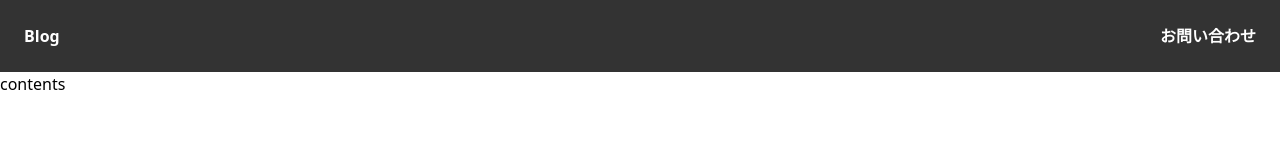
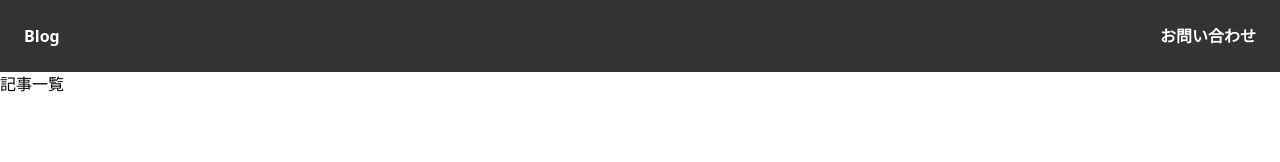
Before and after one commit to tamudadi/blog-app-next, a Next.js app: page / in a window 1280 px wide. Shown: the top 162 px of the page. Built offline with nearby package versions, Linux system fonts and the light colour scheme.

Commit message:
setup: ルーティング用の初期構成を作成（ディレクトリとpage.tsx追加）

```diff
--- /dev/null
+++ b/src/app/contact/page.tsx
@@ -0,0 +1,6 @@
+/* INFO: page.tsx は Next.js のルーティング対象になる特殊ファイル
+ページとして機能させるために default export の React コンポーネントが必須
+これがないと Next.js がページとして認識できずエラーになる */
+export default function page() {
+  return <div>お問い合わせ</div>;
+}
--- a/src/app/page.tsx
+++ b/src/app/page.tsx
@@ -1,7 +1,10 @@
 export default function Home() {
   return (
     <>
-      <div>contents</div>
+      <div>
+        記事一覧
+        <ul></ul>
+      </div>
     </>
   );
 }
--- /dev/null
+++ b/src/app/posts/[id]/page.tsx
@@ -0,0 +1,7 @@
+/*  INFO: page.tsx はファイル名ベースでルーティングされる（動的ルーティング）仕組みの一部
+ ディレクトリ構造がそのままURLパスになる
+[id] のように [] を使うと動的ルーティングになり、URLの一部を変数として受け取れる */
+
+export default function page() {
+  return <div>page</div>;
+}
```
